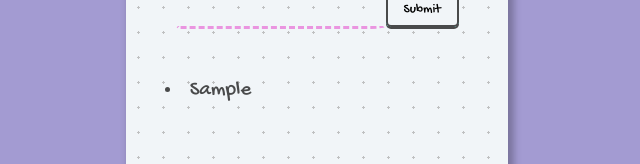
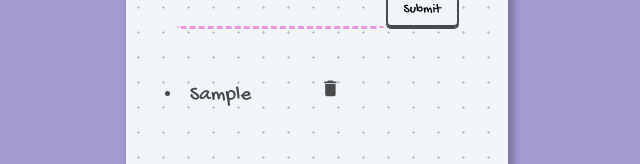
Before and after one commit to Manish-Rawat-1186/to-do, a React (Create React App) app: page / in a window 1280 px wide. Both pictures are taken after typing "Sample" into the empty fields and a click on the button "Submit". Shown: the part 338-502 px from the top of the page, without its empty margins (323-963 px from the left). Built offline with nearby package versions, Linux system fonts and the light colour scheme.

Commit message:
delete icon and twitter connect

```diff
--- a/public/index.html
+++ b/public/index.html
@@ -52,6 +52,13 @@
       data-page-subject="true"
       content="Todo List "
     />
+    <!-- twitter -->
+    <meta name="twitter:card" content="summary_large_image">
+<meta name="twitter:site" content="@RawatManu1186">
+<meta name="twitter:title" content="To-do App">
+<meta name="twitter:description" content="Add your work">
+<meta name="twitter:image" content="https://www.istockphoto.com/photo/coffee-cup-and-notebook-with-to-do-list-planning-concept-gm514914078-88317067">
+
     <!-- Site name -->
     <meta property="og:url" content="https://to-do-snowy-zeta.vercel.app/" />
     <!-- OpenGraph MetaData - Best Link -->
--- a/src/App.js
+++ b/src/App.js
@@ -1,4 +1,5 @@
 import React, { useState } from 'react'
+import { MdDelete } from "react-icons/md";
 import './App.scss'
 
 const App = () => {
@@ -44,14 +45,15 @@ const App = () => {
        {
          todos.map((todo, index) => (
            <li
-           onClick={(e) => {
+            key={index}
+           >{todo} <span><MdDelete key={index} className="delete" onClick={(e) => {
               const newTodos = todos.filter((_,todo) => todo !== index)
 
               setTodos(newTodos);
-           }} key={index}
-           >{todo}  </li>
+           }} /></span>  </li>
          ))
        }
+
       </ul>
     </div>
   </section>
--- a/src/App.scss
+++ b/src/App.scss
@@ -111,6 +111,7 @@ body {
 }
 .toDoList {
   text-align: left;
+  overflow: hidden;
   li {
     position: relative;
     padding: 0.5rem;
@@ -119,3 +120,13 @@ body {
     text-decoration: line-through wavy #24bffb;
   }
 }
+
+.toDoList span{
+  text-align: right;
+}
+
+.delete{
+  position: relative;
+  left : 4rem;
+  overflow: hidden;
+}
```
Also changed, not shown: 1 other file (tests, documents, lock files or other folders).
